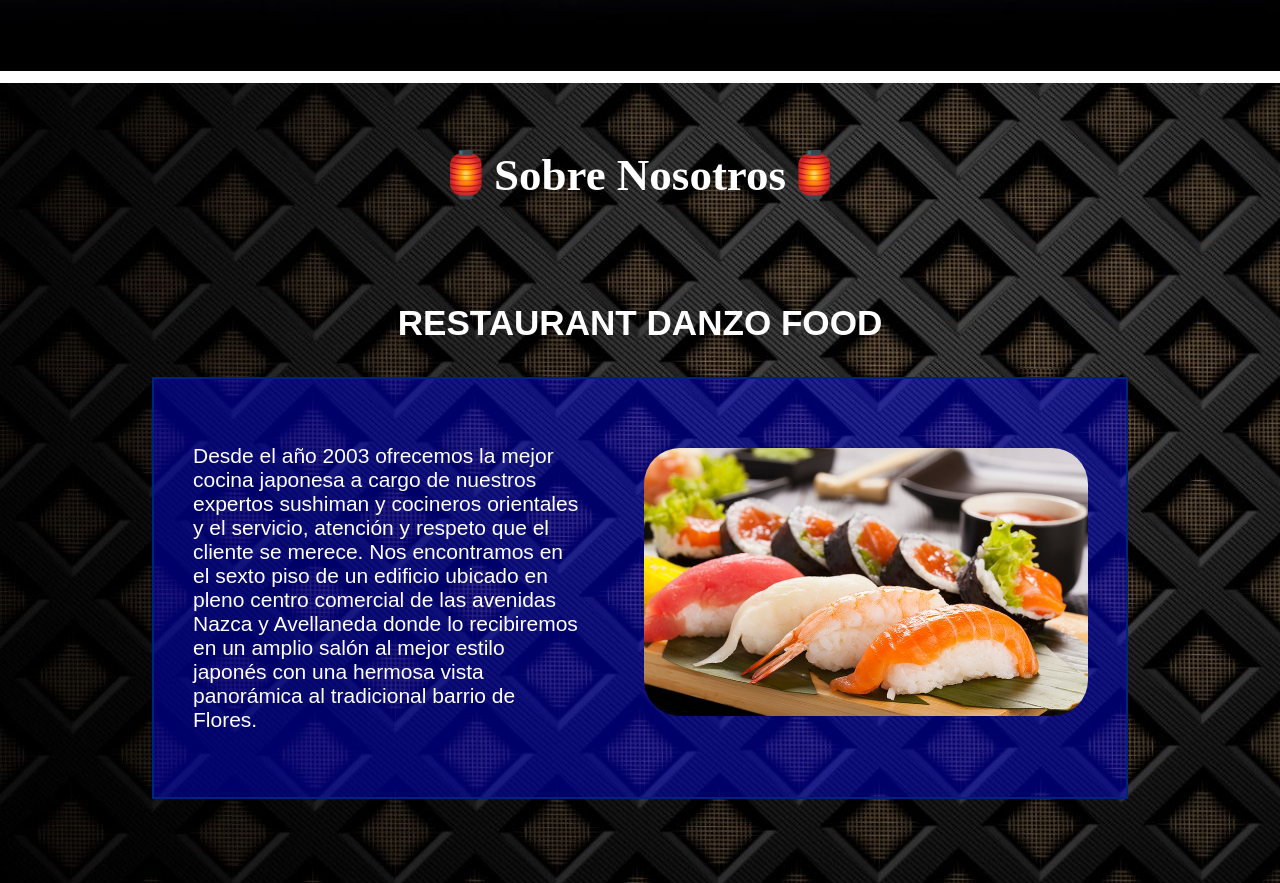
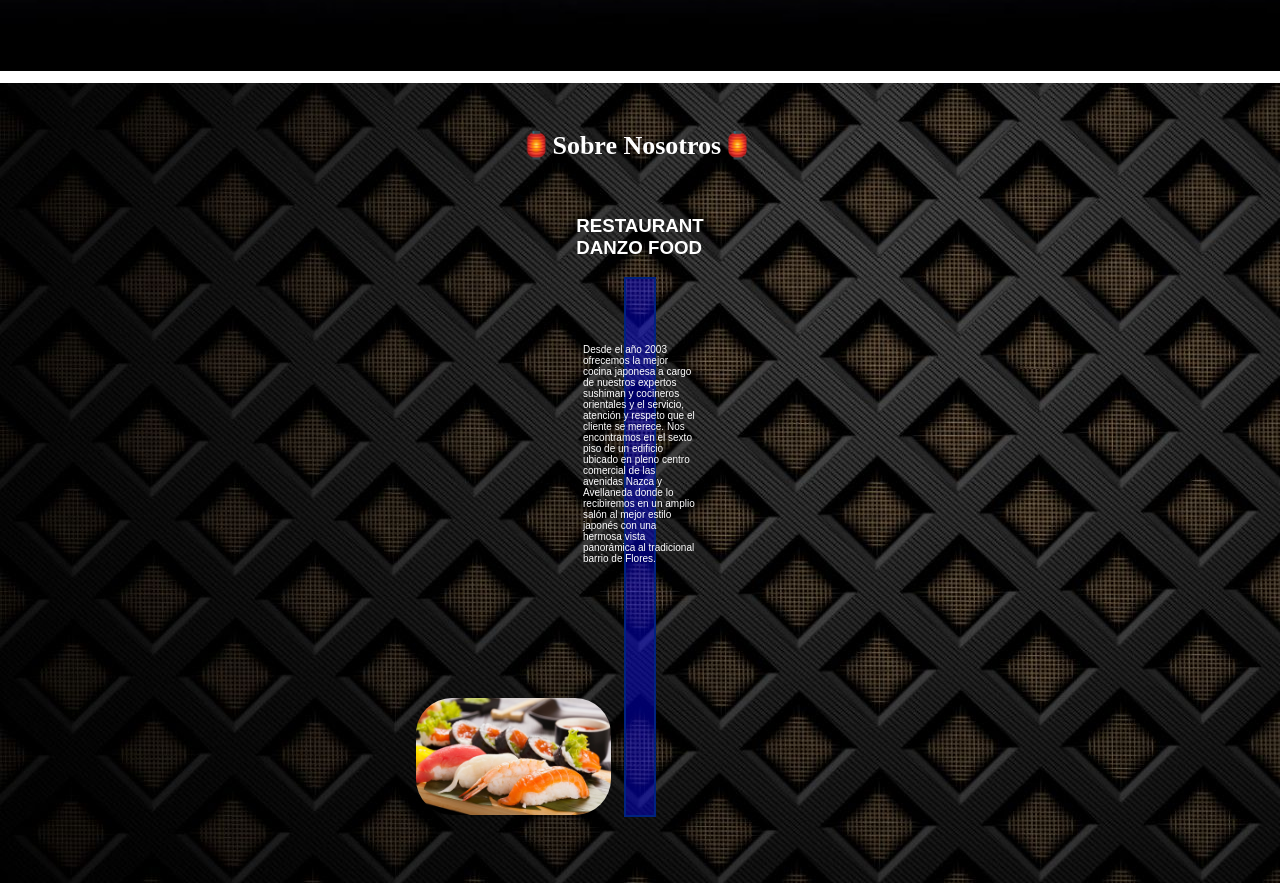
Before and after one commit to DavidChaban/DanzoFood, a plain HTML site: page index.html in a window 1280 px wide. Shown: the part 800-1683 px from the top of the page. Drawn offline with Linux system fonts and the light colour scheme.

Commit message:
Se agregan elementos

```diff
--- a/index.html
+++ b/index.html
@@ -18,10 +18,10 @@
   <header class="header">
 
     <div class="nav">
-      <a class="nav1" href="">Inicio</a>
-      <a class="nav2" href="">Sobre Nosotros</a>
-      <a class="nav3" href="">Contacto</a>
-      <a class="nav4" href="">Menu</a>
+      <a class="nav1" href="#inicio">Inicio</a>
+      <a class="nav2" href="#sobrenosotros" >Sobre Nosotros</a>
+      <a class="nav3" href="#Contacto">Contacto</a>
+      <a class="nav4" href="#Menu">Menu</a>
     </div>
 
 
@@ -29,7 +29,7 @@
 
 
 
-    <div class="logo-h1">
+    <div class="logo-h1" id="inicio">
       <h1 class="titulo"><strong>Sabor Unico</strong></h1>
 
 
@@ -77,7 +77,7 @@
 
       <div class="title-h5">
 
-        <h2 class="section-h2" id="#sobrenosotros"> <strong> 🏮Sobre Nosotros🏮 </strong></h2>
+        <h2  id="sobrenosotros"> <strong> 🏮Sobre Nosotros🏮 </strong></h2>
         <br>
         <br>
       </br>
@@ -101,6 +101,7 @@
       <div class="img-nosotros" >
         <img class="img-n" src="/img/sushi3.jpg" alt="imagen-sushi3">
       </div>
+
     </div>
 
 
--- a/style.css
+++ b/style.css
@@ -246,3 +246,186 @@ object-fit: cover;
     font-family: Arial, Helvetica, sans-serif;
 
 }
+
+
+
+
+
+
+
+
+
+
+
+
+
+
+
+
+
+
+
+/*=========================================================*/
+
+/*=========================================================*/
+
+/*=========================================================*/
+
+/*=========================================================*/
+
+/*=========================================================*/
+
+/*=========================================================*/
+
+/*=========================================================*/
+
+/*=========================================================*/
+
+/*=========================================================*/
+
+/*=========================================================*/
+
+/*=========================================================*/
+
+/*=========================================================*/
+
+/*=========================================================*/
+
+/*=========================================================*/
+
+/*=========================================================*/
+
+/*=========================================================*/
+
+/*=========================================================*/
+
+/*=========================================================*/
+
+/*=========================================================*/
+
+/*=========================================================*/
+
+/*=========================================================*/
+
+/*=========================================================*/
+
+/*=========================================================*/
+
+/*=========================================================*/
+
+/*=========================================================*/
+
+/*=========================================================*/
+
+/*=========================================================*/
+@media (min-width: 320px) {
+
+
+    .p-botton{
+        margin-left: -45.5rem;
+         position: absolute;
+
+    }
+    .title-h5{
+        font-size: 14px;
+    }
+    .container-pyim{
+        width: 16%;
+        display: flex;
+        flex-direction: column;
+        justify-content: center;
+        align-content: center;
+        align-items: center;
+    }
+    .p-h3-section{
+        /* margin: 10px; */
+        justify-content: center;
+        font-size: 21px;
+        width: 14rem;
+        /* border: 2px solid #002380; */
+        /* padding: 55px; */
+        /* background-color: #0000ff69; */
+        font-family: Arial, Helvetica, sans-serif;
+        /* margin-left: 30rem; */
+        font-size: 10px;
+    }
+    .img-n{
+        width: 195px;
+        justify-content: center;
+        display: flex;
+        align-content: center;
+        align-items: center;
+        flex-direction: column;
+        /* margin-top: 4.3rem;
+        margin-right: 49rem; */
+        border-radius: 36px;
+    }
+    .img-nosotros{
+        display: flex;
+        margin: 0px;
+        padding: 0px;
+        width: 28rem;
+    }
+    .title-h5{
+        font-size: 14px;
+        width: 1rem;
+    }
+
+
+    }
+
+@media (min-width: 600px) {
+
+    #sobrenosotros{
+
+        font-size: 26px;
+    width: 15rem;
+    }
+    .container-pyim{
+        width: 2rem;
+
+
+
+    }
+.title-h5{
+    font-size: 16px;
+
+}
+
+.p-botton{
+    margin-left: -45.5rem;
+     position: absolute;
+
+}
+
+
+}
+
+
+/* @media (max-width: 300px) {
+
+    .tittle-h5{
+        font-size: 14px;
+    }
+
+
+} */
+
+
+
+
+
+
+
+
+/* @media (max-width: 600px) {
+
+
+.p-botton{
+    margin-left: -45.5rem;
+     position: absolute;
+
+}
+
+
+} */
```
Also changed, not shown: lala.html (added).
